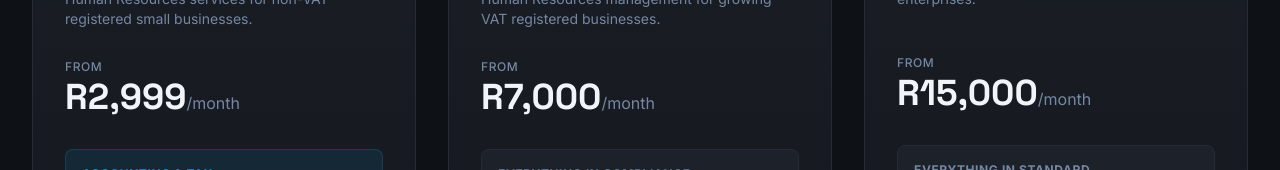
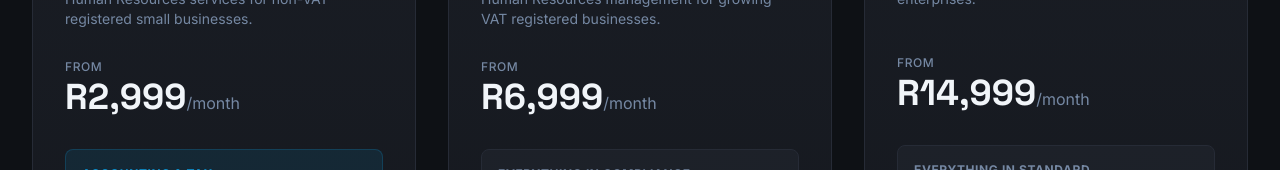
Before and after one commit to lunexhub/jila-project-1, a React (Vite) app: page /pricing in a window 1280 px wide. Shown: the part 730-900 px from the top of the page. Built offline with nearby package versions, Linux system fonts and the light colour scheme; the HTML template or start-up script is replaced by a standard one.

Commit message:
Update pricing: R2,999 / R6,999 / R14,999

```diff
--- a/src/pages/Pricing.tsx
+++ b/src/pages/Pricing.tsx
@@ -25,7 +25,7 @@ const packages = [
   },
   {
     name: "Standard",
-    price: "R7,000",
+    price: "R6,999",
     period: "/month",
     description: "Comprehensive Accounting, Taxation and Human Resources management for growing VAT registered businesses.",
     featureGroups: [
@@ -49,7 +49,7 @@ const packages = [
   },
   {
     name: "Premium",
-    price: "R15,000",
+    price: "R14,999",
     period: "/month",
     description: "Full-suite service support for medium to large enterprises.",
     featureGroups: [
```
